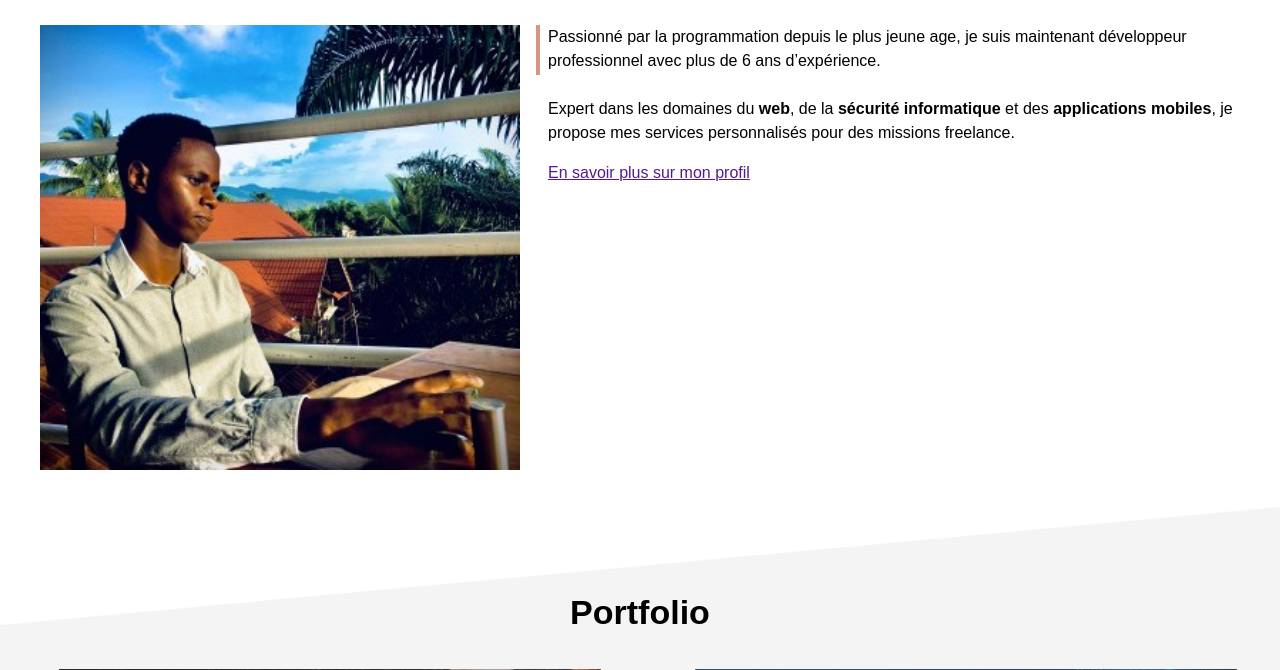
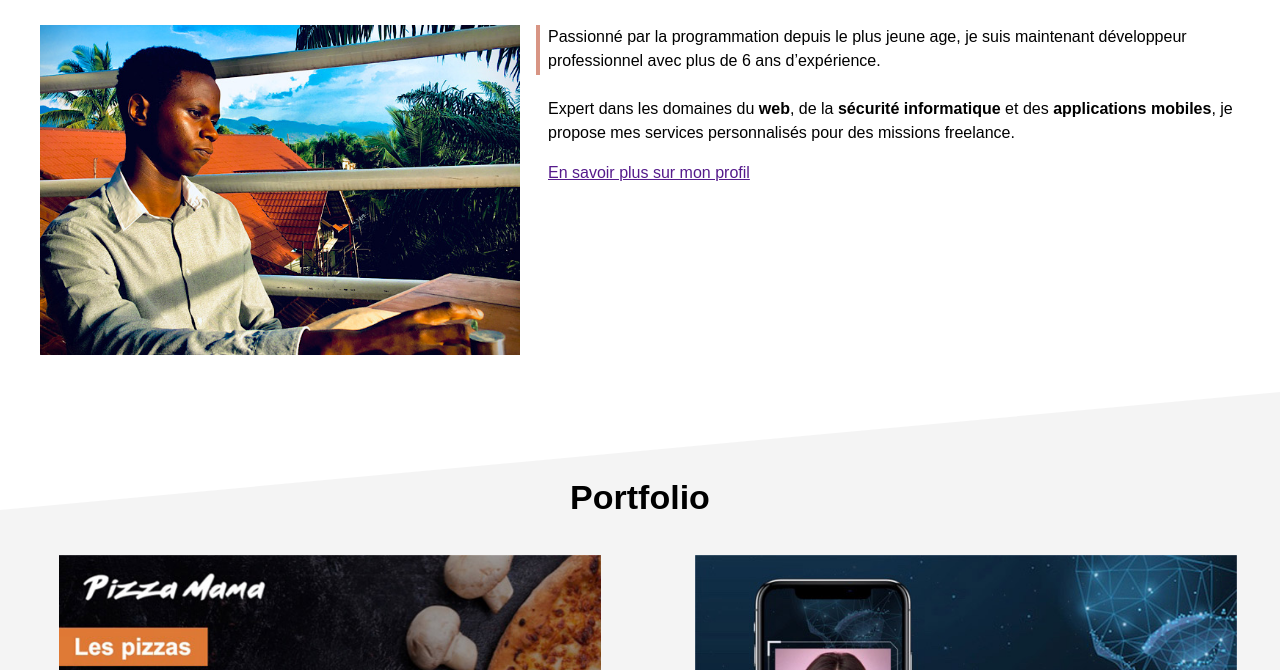
Before and after one commit to LanesIndustie/jeremylane, a plain HTML site: page index.html in a window 1280 px wide. Shown: the part 655-1325 px from the top of the page. Drawn offline with Linux system fonts and the light colour scheme.

Commit message:
Add files via upload

```diff
--- a/index.html
+++ b/index.html
@@ -31,7 +31,7 @@
     <!-- SECTION BLANCHE -->
     <div class="section">
         <h2>En savoir plus</h2>
-        <img src="profile2.jpg" class="col-contenu"/>
+        <img src="profilelane2.JPG" class="col-contenu"/>
         <div class="col-contenu float-right">
             <div class="texte-avec-ligne-verticale">
                 <p>Passionné par la programmation depuis le plus jeune age, je suis maintenant développeur professionnel avec plus de 6 ans d’expérience.<br><br>
```
Also changed, not shown: portfolio-application-mobile-ai.html (+1 -1 lines), profilelane.JPG (added), profilelane2.JPG (added).
